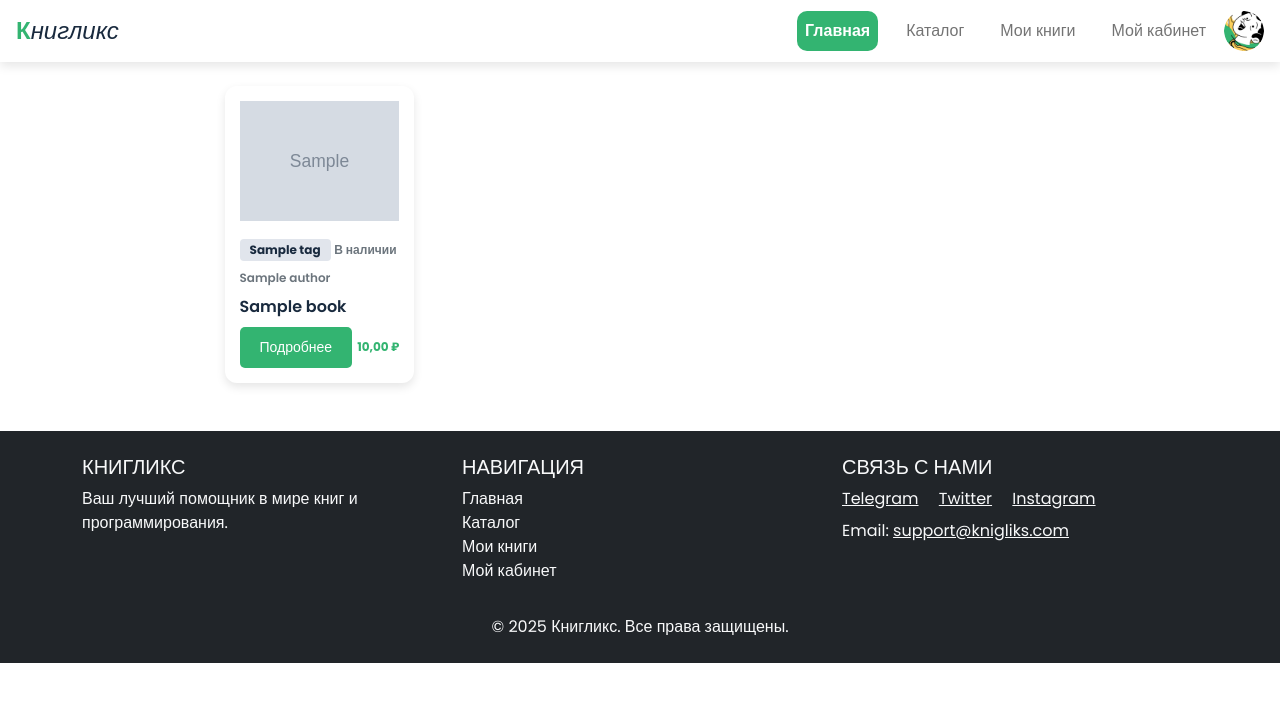
After one commit to abortacc/book_shop, a Django app: page /catalog/ in a window 1280 px wide. The commit adds this page. Shown: the top 702 px of the page. Run offline with Django 5.2, Linux system fonts and the light colour scheme; tables that the repository leaves empty hold one stand-in row (values such as "Sample post"); grey boxes marked "Sample" are stand-in pictures; some libraries are stand-ins or nearby versions.

Commit message:
Create catalog.html and includes for catalog.html

```diff
--- a/book_shop/catalog/models.py
+++ b/book_shop/catalog/models.py
@@ -43,7 +43,9 @@ class Author(BaseModel):
         verbose_name='Имя'
     )
     birth_date = models.DateField(
-        verbose_name='Дата рождения'
+        verbose_name='Дата рождения',
+        blank=True,
+        null=True
     )
     bio = models.TextField(
         blank=True,
--- a/book_shop/catalog/urls.py
+++ b/book_shop/catalog/urls.py
@@ -1,8 +1,9 @@
 from django.urls import path
+from . import views
 
 
 app_name = 'catalog'
 
 urlpatterns = [
-
+    path('', views.catalog, name='catalog_main')
 ]
--- a/book_shop/catalog/views.py
+++ b/book_shop/catalog/views.py
@@ -1,3 +1,14 @@
 from django.shortcuts import render
+from django.db.models import Q
+from .models import Book
 
-# Create your views here.
+
+def catalog(request):
+    template_name = 'catalog/catalog.html'
+    books_list = Book.objects.all().filter(
+        Q(is_published=True) & Q(category__is_published=True)
+    )
+    context = {
+        'book_list': books_list
+    }
+    return render(request, template_name, context)
--- a/book_shop/static/css/style.css
+++ b/book_shop/static/css/style.css
@@ -136,3 +136,17 @@ h3 {
     font-size: 1.2em;
     font-weight: bold;
 }
+
+.price {
+    color: #33B471;
+    font-size: 1.5rem;
+    font-weight: 700;
+}
+
+.book-card-info .text-muted.small.mb-2 {
+    font-size: 12px;
+}
+
+.book-card-info .mb-2 {
+    font-size: 16px;
+}
--- /dev/null
+++ b/book_shop/templates/catalog/catalog.html
@@ -0,0 +1,14 @@
+{% extends "base.html" %}
+{% load static %}
+
+{% block content %}
+<div class="container">
+    <div class="row mt-4 justify-content-center">
+        <div class="col-12 col-md-9">
+            <div class="row g-4">
+                {% include "includes/catalog_card.html" %}
+            </div>
+        </div>
+    </div>
+</div>
+{% endblock content %}
--- /dev/null
+++ b/book_shop/templates/includes/catalog_card.html
@@ -0,0 +1,32 @@
+{% for book in book_list  %}
+
+<div class="col-md-3">
+    <div class="book-card">
+
+        <a href="#">
+            <img src="{{ book.cover_image.url }}" class="img-fluid mb-3" alt="Обложка книги">
+        </a>
+
+        <div class="justify-content-between align-items-center mb-2">
+            {% for tag in book.tags.all|slice:":2"  %}
+                <span class="badge custom-badge">{{ tag.name }}</span>
+            {% endfor %}
+            {% if book.is_avaible %}
+                <span class="text-muted small">В наличии</span>
+            {% else  %}
+                <span class="text-muted small">Не в наличии</span>
+            {% endif %}
+        </div>
+
+        <div class="book-card-info">
+            <p class="text-muted small mb-2">{{ book.author }}</p>
+            <p class="mb-2">{{ book.title|truncatewords:4 }}</p>
+        </div>
+
+        <div class="d-flex justify-content-between align-items-center">
+            <button class="btn btn-custom btn-sm">Подробнее</button>
+            <span class="price">{{ book.price }} ₽</span>
+        </div>
+    </div>
+</div>
+{% endfor %}
--- a/book_shop/templates/includes/footer.html
+++ b/book_shop/templates/includes/footer.html
@@ -12,7 +12,7 @@
           <h5 class="text-uppercase">Навигация</h5>
           <ul class="list-unstyled">
             <li><a href="{% url 'homepage:index' %}" class="text-light text-decoration-none">Главная</a></li>
-            <li><a href="#" class="text-light text-decoration-none">Каталог</a></li>
+            <li><a href="{% url 'catalog:catalog_main' %}" class="text-light text-decoration-none">Каталог</a></li>
             <li><a href="#" class="text-light text-decoration-none">Мои книги</a></li>
             <li><a href="#" class="text-light text-decoration-none">Мой кабинет</a></li>
           </ul>
--- a/book_shop/templates/includes/header.html
+++ b/book_shop/templates/includes/header.html
@@ -9,7 +9,7 @@
         <div class="collapse navbar-collapse" id="navbarNav">
             <ul class="navbar-nav ms-auto">
                 <li class="nav-item"><a class="nav-link" id="active" href="{% url 'homepage:index' %}">Главная</a></li>
-                <li class="nav-item"><a class="nav-link" href="#">Каталог</a></li>
+                <li class="nav-item"><a class="nav-link" href="{% url 'catalog:catalog_main' %}">Каталог</a></li>
                 <li class="nav-item"><a class="nav-link" href="#">Мои книги</a></li>
                 <li class="nav-item nav-item-with-avatar">
                     <a class="nav-link" href="#">Мой кабинет</a>
```
Also changed, not shown: book_shop/catalog/migrations/0004_alter_author_birth_date.py (added), book_shop/media/books/covers/Screenshot_3.png (added), book_shop/media/books/covers/Screenshot_4.png (added), book_shop/media/books/covers/Screenshot_5.png (added), book_shop/media/books/covers/Screenshot_6.png (added), book_shop/media/books/covers/Screenshot_7.png (added).
